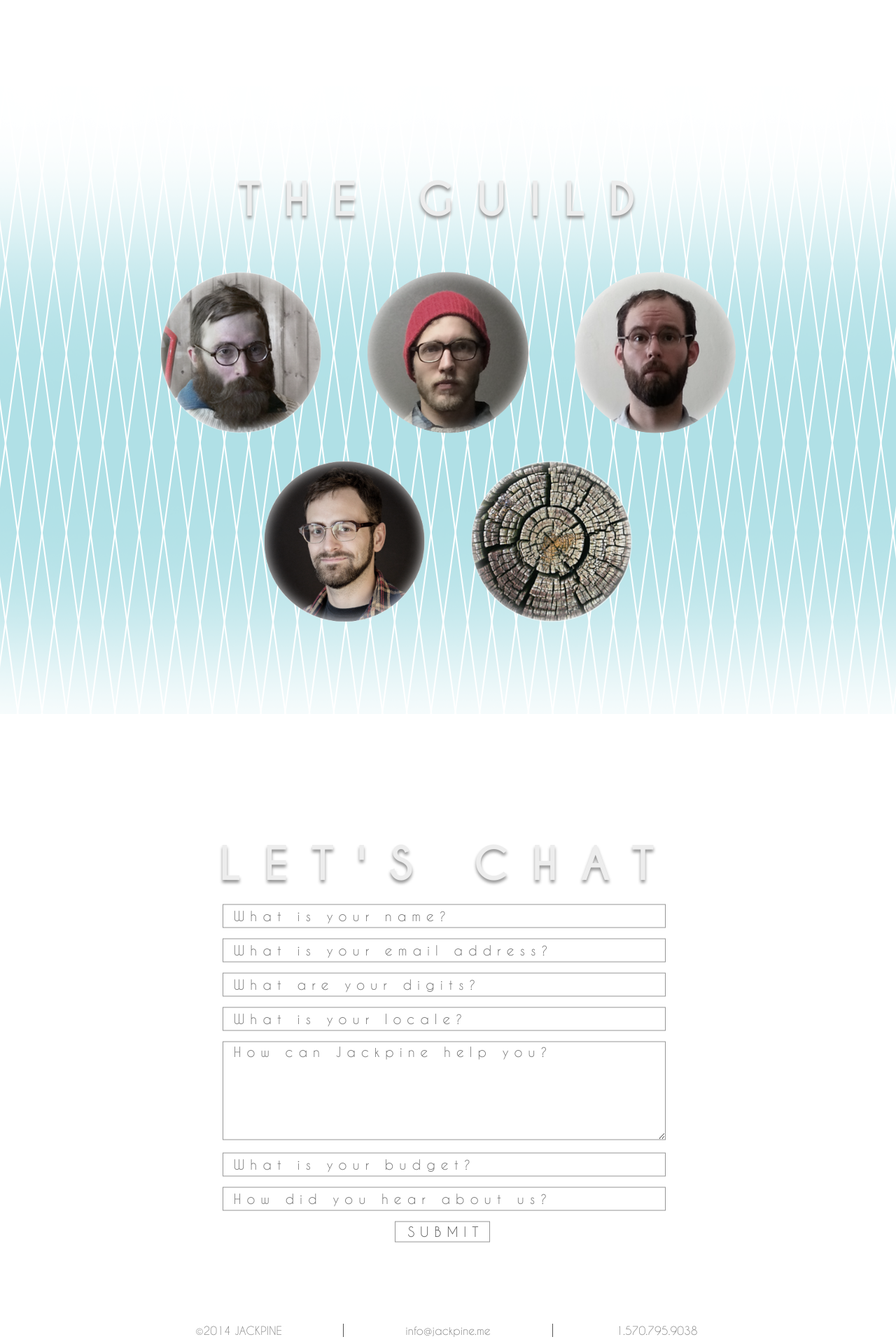
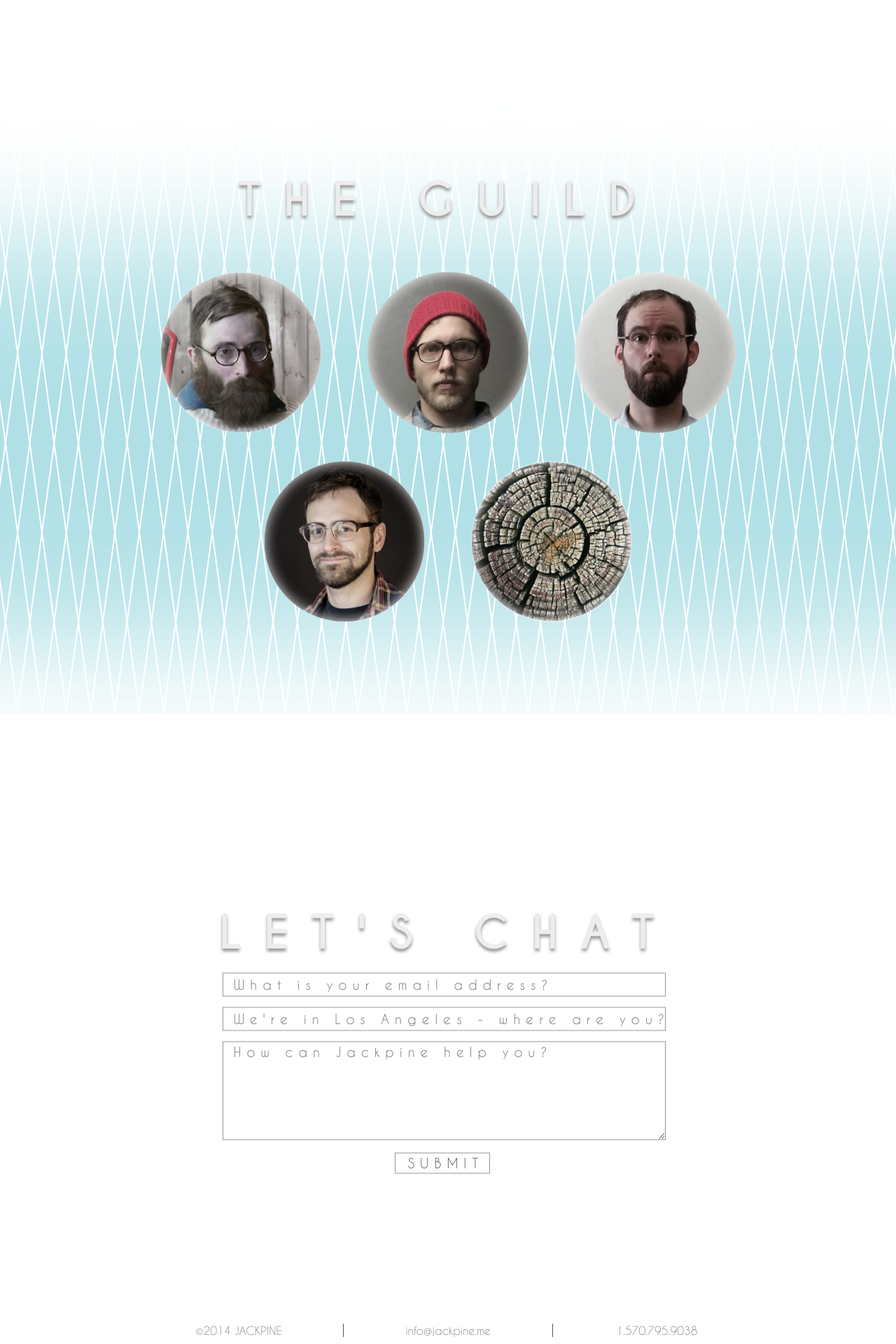
Before and after one commit to jackpine/jackpine.github.com, a Jekyll site: the page built from index.html, in a window 1280 px wide. Shown: the part 1680-3600 px from the top of the page at 70% size. Built offline with Jekyll 4.4.1, drawn with Linux system fonts in a browser that asks for light colours; Markdown is read by kramdown in place of the engine named in the settings.

Commit message:
shorten the form. no one is using it anyway

```diff
--- a/index.html
+++ b/index.html
@@ -58,13 +58,9 @@
   <div class="centered">
     <h1>LET'S CHAT</h1>
     <form action="//formspree.io/michael.john.kirk@gmail.com" method="POST">
-      <span class="require"><input type="text" name="name" placeholder="What is your name?"/></span>
       <span class="require"><input type="text" name="email" placeholder="What is your email address?" /></span>
-      <span class="require"><input type="text" name="digits" placeholder="What are your digits?" /></span>
-      <span class="require"><input type="text" name="location" placeholder="What is your locale?" /></span>
+      <span class="require"><input type="text" name="location" placeholder="We're in Los Angeles - where are you?" /></span>
       <span class="require"><textarea name="help" placeholder="How can Jackpine help you?"></textarea></span>
-      <input type="text" name="budget" placeholder="What is your budget?" />
-      <input type="text" name="word" placeholder="How did you hear about us?" />
       <input type="hidden" name="_next" value="//jackpine.me#thank_you" />
       <input type="submit" value="SUBMIT" />
     </form>
```
